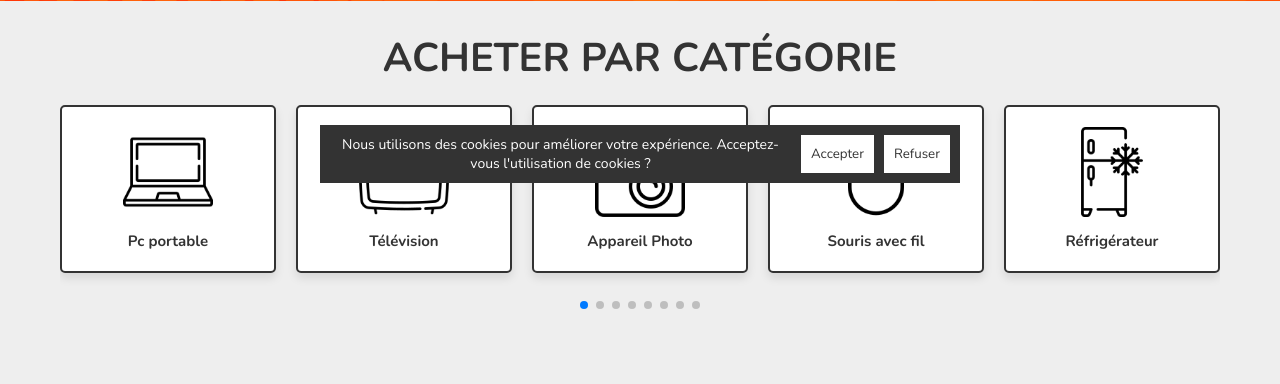
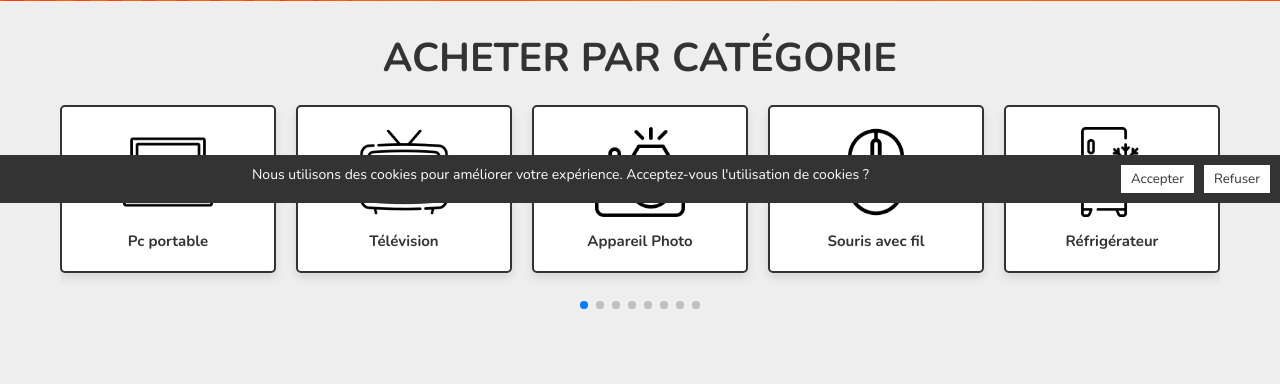
Before and after one commit to Lou-bna12/DZ.Shopie, a PHP site: page /home.php in a window 1280 px wide. Shown: the part 597-981 px from the top of the page. Run offline with PHP 8.4, Linux system fonts and the light colour scheme; data that the repository does not hold is empty; some libraries are stand-ins or nearby versions.

Commit message:
git commit

```diff
--- a/css/style.css
+++ b/css/style.css
@@ -870,21 +870,23 @@ section {
 
 .cookies-notification {
   position: fixed;
-  bottom: 20px; /* Ajustez la marge inférieure selon vos préférences */
-  left: 50%;
-  transform: translateX(-50%);
+  bottom: 0;
+  left: 0;
+  width: 100%;
   background-color: #333;
   color: #fff;
   text-align: center;
   padding: 10px;
   display: none;
-  z-index: 999;
+  z-index: 1000;
 }
 
 .cookies-notification p {
   margin: 0;
   font-size: 14px;
   display: inline-block;
+  vertical-align: middle;
+  width: 100%; /* Modification pour prendre toute la largeur en mode responsive */
 }
 
 .cookies-notification button {
@@ -894,6 +896,7 @@ section {
   border: none;
   padding: 5px 10px;
   cursor: pointer;
+  vertical-align: middle;
 }
 
 .cookies-notification button:hover {
@@ -1023,3 +1026,14 @@ section {
     width: 100%;
   }
 }
+
+/* Media Query pour rendre la notification responsive */
+
+@media (max-width: 768px) {
+  .cookies-notification p,
+  .cookies-notification button {
+    display: block;
+    margin: 10px auto;
+    width: auto; /* Modifier pour revenir à la largeur par défaut en mode responsive */
+  }
+}
--- a/js/script.js
+++ b/js/script.js
@@ -50,15 +50,21 @@ document.addEventListener('DOMContentLoaded', function () {
 
 // Fonction pour afficher la notification des cookies
 function showCookiesNotification() {
+  // Récupérer l'élément avec l'ID 'cookie-notification'
   var notification = document.getElementById('cookie-notification');
-  notification.style.display = 'flex'; // j'ai Utilisé 'flex' pour une meilleure disposition
+
+  // Vérifier si l'élément existe avant d'essayer d'accéder à sa propriété 'style'
+  if (notification) {
+    // Définir la propriété 'display' sur 'flex'
+    notification.style.display = 'flex';
+  }
 }
 
 // Fonction pour définir le cookie 'cookiesAccepted' lors de l'acceptation
 function acceptCookies() {
-  // Définir une durée de validité du cookie (par exemple, 30 jours)
+  // Définir une durée de validité du cookie
   var expiration = new Date();
-  expiration.setTime(expiration.getTime() + 6 * 60 * 60 * 1000);
+  expiration.setTime(expiration.getTime() + 1 * 60 * 60 * 1000);
 
   // Créer un cookie avec le nom 'cookiesAccepted' et la valeur 'true'
   document.cookie =
@@ -72,7 +78,20 @@ function acceptCookies() {
 function rejectCookies() {
   // Ajoutez le code pour gérer le rejet des cookies ici
   alert("Vous avez refusé l'utilisation des cookies.");
+
+  // Masquer la notification
   document.getElementById('cookie-notification').style.display = 'none';
+
+  // Définir un cookie pour enregistrer le refus des cookies
+  document.cookie =
+    'cookiesRejected=true; expires=' + getExpirationTime(1) + '; path=/';
+}
+
+// Fonction pour obtenir le temps d'expiration du cookie
+function getExpirationTime(hours) {
+  var expiration = new Date();
+  expiration.setTime(expiration.getTime() + hours * 60 * 60 * 1000);
+  return expiration.toUTCString();
 }
 
 // Fonction pour obtenir la valeur d'un cookie par son nom
--- a/user_login.php
+++ b/user_login.php
@@ -25,7 +25,7 @@ if(isset($_POST['submit'])){
         $_SESSION['user_id'] = $row['id'];
 
          // Ajouter le code pour définir le cookie
-         setcookie('user_id', $row['id'], time() + 6 * 60 * 60, '/');
+         setcookie('user_id', $row['id'], time() + 1 * 60 * 60, '/');
 
         header('location:home.php');
 
```
Also changed, not shown: orders.php (+30 -1 lines).
